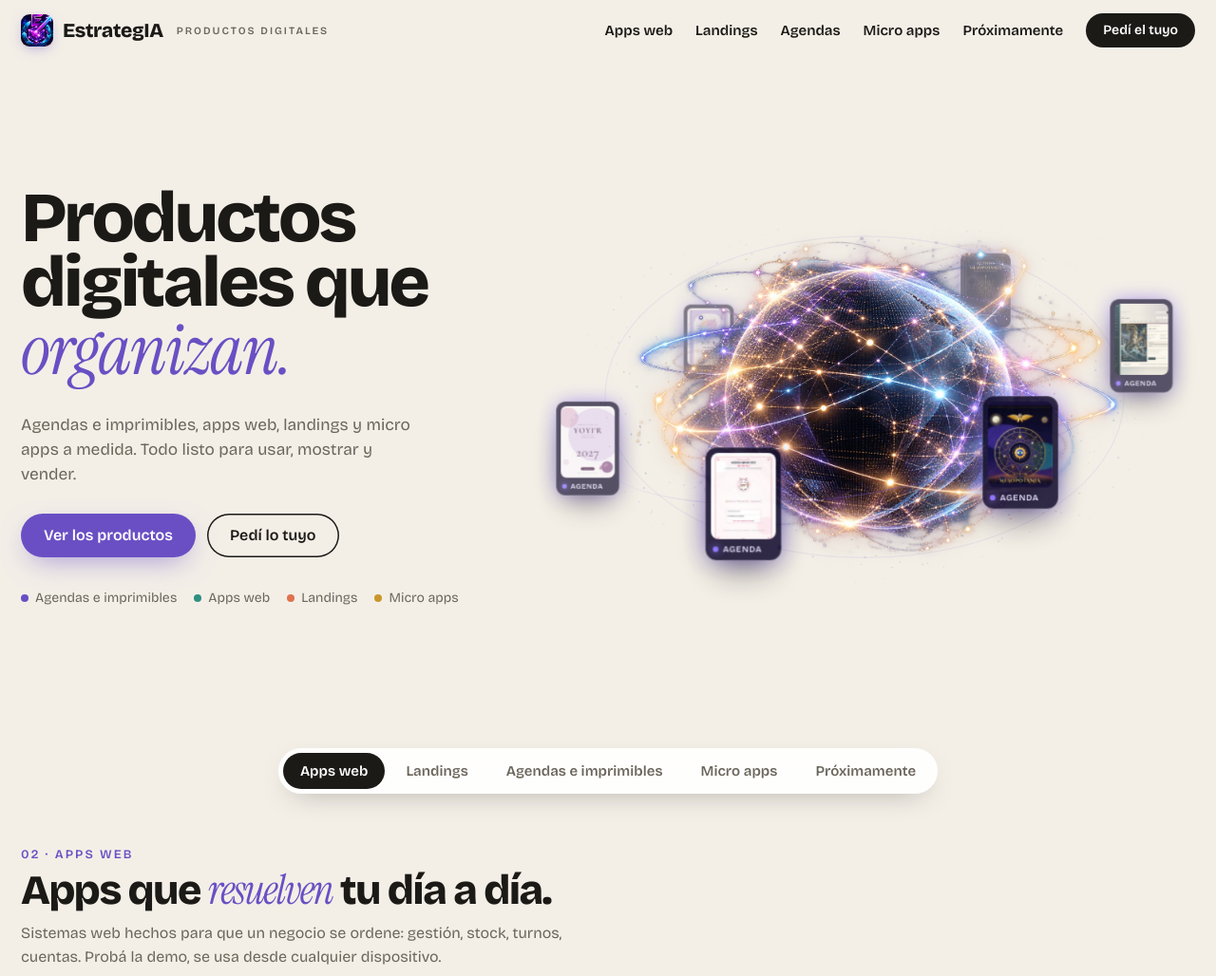
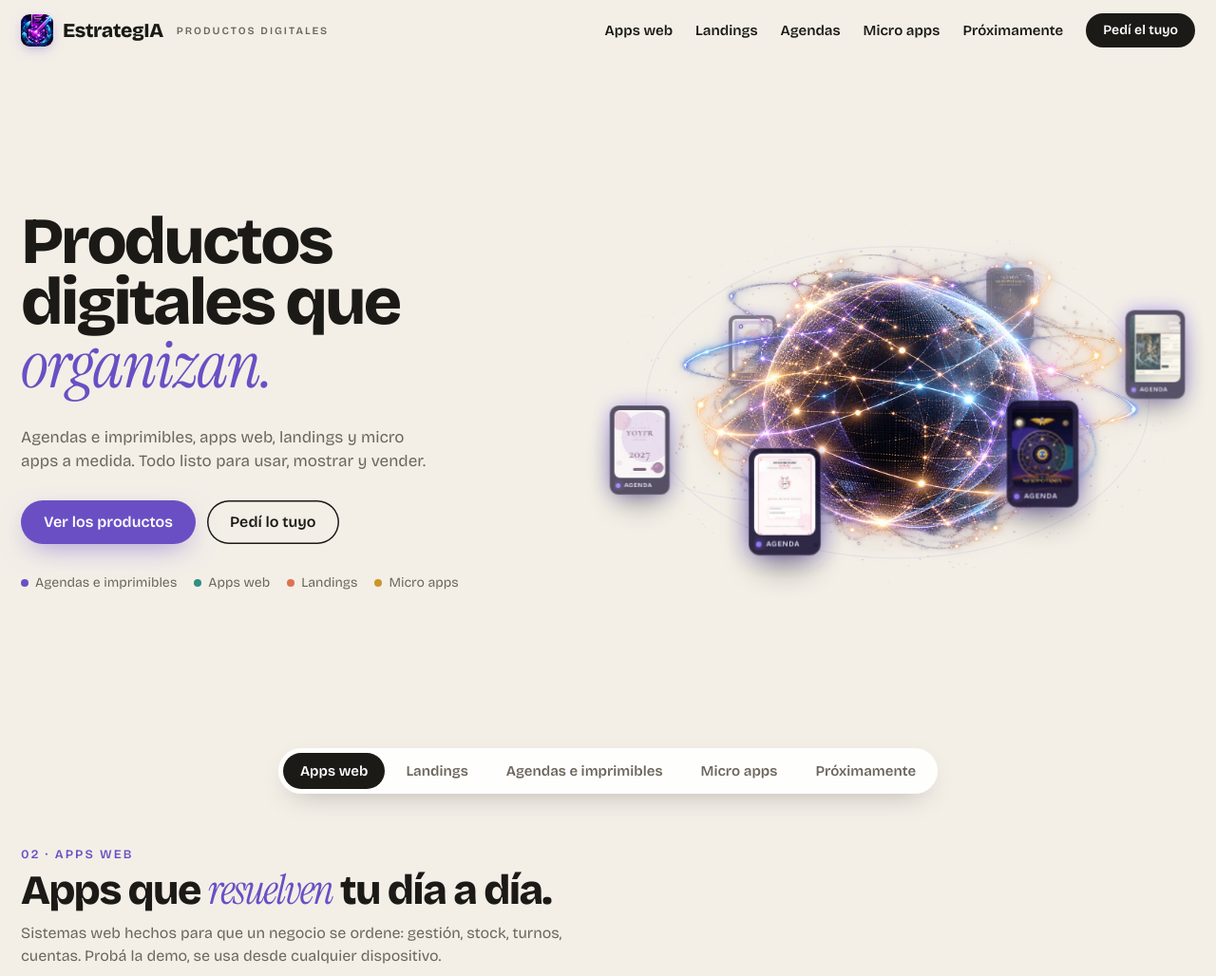
Before and after one commit to dioyerly/descargables, a PHP site: page / in a window 1280 px wide. Shown: the top 1028 px of the page at 95% size. Run offline with PHP 8.4, Linux system fonts and the light colour scheme; some libraries are stand-ins or nearby versions.

Commit message:
Inicio: alinea el texto con el resto de la página, título sin cortes raros, núcleo más grande y ajustes para celular
Co-Authored-By: Claude Opus 5.5 <noreply@anthropic.com>
Claude-Session: https://claude.ai/code/session_017z4jXDwbBZzGFcfP8xSY7D

```diff
--- a/assets/css/site.css
+++ b/assets/css/site.css
@@ -345,19 +345,20 @@ footer{margin-top:80px;padding-top:22px;border-top:1px solid var(--line);display
 .sdots i.on{opacity:1;width:32px}
 
 /* ===== inicio: universo (núcleo + portadas en órbita) ===== */
-#desk.uni{height:auto;position:relative;padding-top:calc(96px + env(safe-area-inset-top,0px));padding-bottom:48px;overflow:hidden}
-.uni-in{max-width:1320px;margin:0 auto;display:grid;grid-template-columns:minmax(0,.85fr) minmax(0,1.15fr);align-items:center;gap:clamp(8px,2vw,32px)}
-.uni-txt{min-width:0;position:relative;z-index:8}
-.uni h1{font:800 clamp(46px,5.8vw,96px)/.92 var(--sans);letter-spacing:-.045em;text-wrap:balance}
+#desk.uni{height:auto;position:relative;padding-top:calc(84px + env(safe-area-inset-top,0px));padding-bottom:24px;overflow:hidden}
+.uni-in{display:grid;grid-template-columns:minmax(0,1fr) minmax(0,1.1fr);align-items:center;gap:clamp(12px,3vw,56px);min-height:min(calc(100svh - 120px),860px)}
+.uni-txt{min-width:0;position:relative;z-index:8;max-width:640px}
+.uni h1{font:800 clamp(46px,5.4vw,104px)/.92 var(--sans);letter-spacing:-.045em}
+.uni h1 .nw{white-space:nowrap}
 .uni h1 .rot b{font-family:var(--serif)}
-.uni-txt>p{font-size:clamp(17px,1.35vw,20px);color:var(--mut);max-width:38ch;margin-top:22px;line-height:1.5}
+.uni-txt>p{font-size:clamp(17px,1.3vw,21px);color:var(--mut);max-width:40ch;margin-top:22px;line-height:1.5}
 .uni-txt .row{display:flex;gap:12px;flex-wrap:wrap;margin-top:28px}
 .uni-txt .btn:not(.o){background:var(--acc);box-shadow:0 10px 30px -10px rgba(106,79,196,.65)}
-.uni-cats{display:flex;flex-wrap:wrap;gap:8px 18px;margin-top:32px;font-size:14px}
+.uni-cats{display:flex;flex-wrap:wrap;gap:8px 18px;margin-top:30px;font-size:14px}
 .uni-cats a{display:flex;align-items:center;gap:7px;color:var(--mut);text-decoration:none}
 .uni-cats a:hover{color:var(--ink)}
 .uni-cats i{width:8px;height:8px;border-radius:50%;background:var(--c)}
-.uni-stage{position:relative;width:100%;aspect-ratio:1.08;min-width:0}
+.uni-stage{position:relative;justify-self:center;width:min(100%,calc((100svh - 130px)*1.15));aspect-ratio:1.15;min-width:0}
 .uni-stage canvas{position:absolute;inset:0;width:100%;height:100%;pointer-events:none}
 .uni-back{z-index:1}.uni-front{z-index:5}
 .uni-core{position:absolute;left:50%;top:50%;z-index:3;pointer-events:none;transform:translate(-50%,-50%)}
@@ -366,7 +367,7 @@ footer{margin-top:80px;padding-top:22px;border-top:1px solid var(--line);display
 .uni-card{position:absolute;left:0;top:0;z-index:4;border-radius:12px;padding:5px;background:#120d2ee6;border:1px solid rgba(255,255,255,.18);box-shadow:0 18px 40px -12px rgba(0,0,0,.6),0 0 26px -4px var(--c);will-change:transform,opacity,filter;text-decoration:none;opacity:0}
 .uni-card .ph{aspect-ratio:3/4;border-radius:8px;overflow:hidden;background:#1a1440}
 .uni-card img{width:100%;height:100%;object-fit:cover;object-position:top;display:block}
-.uni-card span{display:flex;align-items:center;gap:5px;font:600 clamp(7px,.72vw,10px)/1.2 var(--sans);letter-spacing:.08em;text-transform:uppercase;color:#e9e4ff;padding:5px 2px 1px;white-space:nowrap}
-.uni-card span i{width:6px;height:6px;border-radius:50%;background:var(--c);box-shadow:0 0 8px var(--c)}
-@media(max-width:860px){.uni-in{grid-template-columns:1fr}.uni-stage{order:-1;aspect-ratio:1}#desk.uni{padding-top:calc(76px + env(safe-area-inset-top,0px))}}
+.uni-card span{display:flex;align-items:center;gap:5px;font:600 clamp(7px,.62vw,10px)/1.2 var(--sans);letter-spacing:.08em;text-transform:uppercase;color:#e9e4ff;padding:5px 2px 1px;white-space:nowrap;overflow:hidden}
+.uni-card span i{flex:none;width:6px;height:6px;border-radius:50%;background:var(--c);box-shadow:0 0 8px var(--c)}
+@media(max-width:860px){.uni-in{grid-template-columns:1fr;min-height:0;gap:8px}.uni-stage{order:-1;width:100%;aspect-ratio:1.1}.uni-card span{display:none}.uni-txt{max-width:none}#desk.uni{padding-top:calc(70px + env(safe-area-inset-top,0px))}}
 @media(prefers-reduced-motion:reduce){.uni-core img{animation:none}}
--- a/assets/js/universo.js
+++ b/assets/js/universo.js
@@ -20,10 +20,10 @@ const spawn=any=>({r:any?rnd(.35,1):rnd(.9,1.05),a:rnd(0,7),v:rnd(.05,.16),col:P
 const flow=Array.from({length:150},()=>spawn(true));
 function size(){const r=stage.getBoundingClientRect();W=r.width;H=r.height;const D=Math.min(2,devicePixelRatio||1);
   [bc,fc].forEach(c=>{c.width=Math.round(W*D);c.height=Math.round(H*D)});b.setTransform(D,0,0,D,0,0);f.setTransform(D,0,0,D,0,0);
-  cx=W/2;cy=H/2;R=Math.min(W,H)*.245;core.style.width=(R*2/.56)+'px';cw=Math.round(R*2*.26);
+  cx=W/2;cy=H/2;R=Math.min(W*.24,H*.28);core.style.width=(R*2/.56)+'px';cw=Math.round(R*2*.26);
   cards.forEach(c=>{c.e.style.width=cw+'px';c.h=c.e.offsetHeight})}
 size();addEventListener('resize',size);if(window.ResizeObserver)new ResizeObserver(size).observe(stage);
-function back(){const P=Math.min(W,H)*.5;b.clearRect(0,0,W,H);b.lineCap='round';
+function back(){const P=Math.min(W*.5,R*2.2);b.clearRect(0,0,W,H);b.lineCap='round';
   flow.forEach((p,i)=>{const r0=p.r*P,a0=p.a;p.r-=p.v*dt*(1.4-p.r);p.a+=dt*(.45+(1-p.r)*2);if(p.r<R/P*1.02){flow[i]=spawn(false);return}
     const r1=p.r*P,x0=cx+Math.cos(a0)*r0,y0=cy+Math.sin(a0)*r0*.62,x1=cx+Math.cos(p.a)*r1,y1=cy+Math.sin(p.a)*r1*.62,al=Math.min(1,(1-p.r)*2.2)*Math.min(1,(p.r*P-R)/(R*.4))*.55;
     if(al<=0)return;b.strokeStyle='rgba('+p.col+','+al.toFixed(2)+')';b.lineWidth=p.w;b.beginPath();b.moveTo(x0,y0);b.lineTo(x1,y1);b.stroke()});
@@ -32,12 +32,12 @@ function back(){const P=Math.min(W,H)*.5;b.clearRect(0,0,W,H);b.lineCap='round';
   if(t>nextWave){waves.push(0);nextWave=t+4}
   waves=waves.filter(v=>v<1);waves.forEach((v,i)=>{const rr=R*1.05+v*(P*.95-R);b.strokeStyle='rgba(106,79,196,'+((1-v)*.28).toFixed(2)+')';b.lineWidth=1.2;b.beginPath();b.ellipse(cx,cy,rr,rr*.62,0,0,7);b.stroke();waves[i]=v+dt*.28})}
 const tilt=-.18;
-function place(){const rx=Math.min(W,H)*.46,ry=rx*.34,ct=Math.cos(tilt),st=Math.sin(tilt);
+function place(){const rx=Math.min(W*.44,R*2.05),ry=rx*.34,ct=Math.cos(tilt),st=Math.sin(tilt);
   cards.forEach(c=>{const a=orb+c.ph,x=Math.cos(a)*rx,y=Math.sin(a)*ry,depth=Math.sin(a),near=(depth+1)/2;c.near=near;
     c.x=cx+x*ct-y*st;c.y=cy+x*st+y*ct;const sc=.62+near*.38;
     c.e.style.transform='translate3d('+(c.x-cw/2).toFixed(1)+'px,'+(c.y-c.h/2).toFixed(1)+'px,0) scale('+sc.toFixed(3)+')';
     c.e.style.opacity=(.55+near*.45).toFixed(2);c.e.style.filter='blur('+((1-near)*1.2).toFixed(1)+'px)';c.e.style.zIndex=depth>0?6:2})}
-function front(){const rx=Math.min(W,H)*.46,ry=rx*.34;f.clearRect(0,0,W,H);
+function front(){const rx=Math.min(W*.44,R*2.05),ry=rx*.34;f.clearRect(0,0,W,H);
   f.save();f.translate(cx,cy);f.rotate(tilt);const gr=f.createLinearGradient(-rx,0,rx,0);gr.addColorStop(0,'rgba(106,79,196,0)');gr.addColorStop(.5,'rgba(106,79,196,.35)');gr.addColorStop(1,'rgba(106,79,196,0)');
   f.strokeStyle=gr;f.lineWidth=1.2;f.beginPath();f.ellipse(0,0,rx,ry,0,0,Math.PI);f.stroke();f.restore();
   cards.forEach((c,i)=>{if(c.near<.55)return;const k=(c.near-.55)/.45,dx=c.x-cx,dy=c.y-cy,L=Math.hypot(dx,dy)||1,ux=dx/L,uy=dy/L,sx=cx+ux*R*1.02,sy=cy+uy*R*1.02;
--- a/index.php
+++ b/index.php
@@ -49,7 +49,7 @@ $waMsg = fn(string $t) => $wa . '?text=' . rawurlencode($t);
 <section id="desk" class="uni pad" aria-label="Presentación">
   <div class="uni-in">
     <div class="uni-txt">
-      <h1>Productos digitales que <span class="rot serif" id="rot" aria-live="polite"><b class="on">organizan.</b><b>solucionan.</b><b>venden.</b></span></h1>
+      <h1>Productos <span class="nw">digitales que</span> <span class="rot serif" id="rot" aria-live="polite"><b class="on">organizan.</b><b>solucionan.</b><b>venden.</b></span></h1>
       <p>Agendas e imprimibles, apps web, landings y micro apps a medida. Todo listo para usar, mostrar y vender.</p>
       <div class="row"><a class="btn" href="#agendas">Ver los productos</a><a class="btn o" href="<?= h($waMsg('Hola! Quiero pedir algo a medida.')) ?>" target="_blank" rel="noopener">Pedí lo tuyo</a></div>
       <nav class="uni-cats" aria-label="Categorías"><a href="#agendas"><i style="--c:#6a4fc4"></i>Agendas e imprimibles</a><a href="#apps"><i style="--c:#2f8f83"></i>Apps web</a><a href="#landings"><i style="--c:#e0714f"></i>Landings</a><a href="#micro"><i style="--c:#c9962b"></i>Micro apps</a></nav>
```
